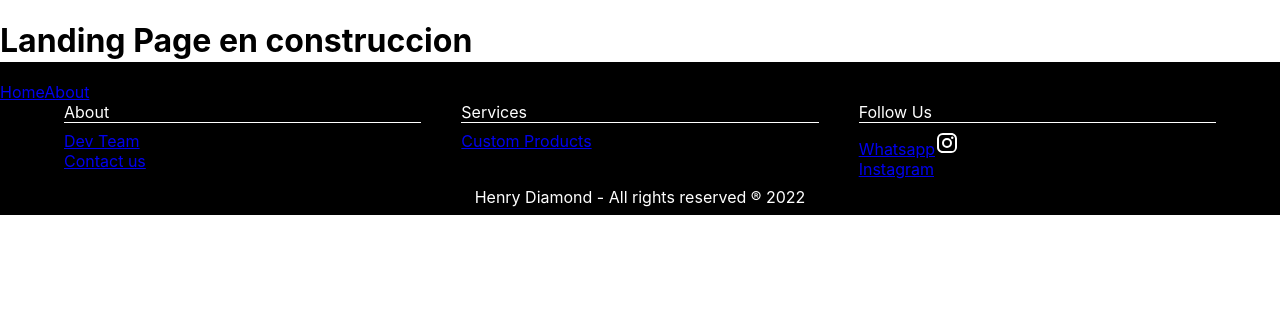
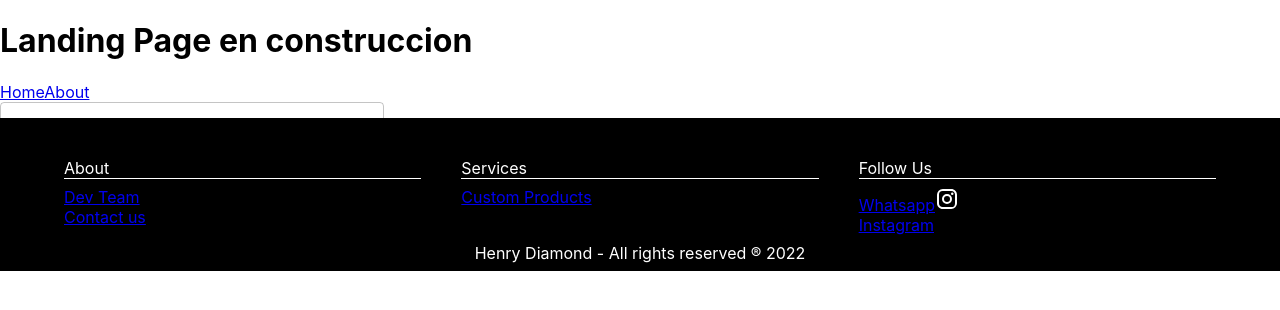
Before and after one commit to chuno-st/PF-G1-FRONTEND, a React (Create React App) app in the folder henry-diamond/: page / in a window 1280 px wide. Shown: the top 310 px of the page. Built offline with nearby package versions, Linux system fonts and the light colour scheme.

Commit message:
Merge rama footer + Filter

```diff
--- a/henry-diamond/src/components/Footer/Footer.jsx
+++ b/henry-diamond/src/components/Footer/Footer.jsx
@@ -1,12 +1,11 @@
 import * as React from 'react'
 
 import Container from '@mui/material/Container'
-
+import styles from './Footer.css'
 import Button from '@mui/material/Button';
 import Box from '@mui/material/Box';
 import Grid from '@mui/material/Grid'
 import { Link } from 'react-router-dom';
-import './Footer.css'
 import WhatsAppIcon from '@mui/icons-material/WhatsApp';
 import InstagramIcon from '@mui/icons-material/Instagram';
 //import Link from '@mui/material/Link';
@@ -15,7 +14,7 @@ import InstagramIcon from '@mui/icons-material/Instagram';
 
 export default function Footer (){
     return(
-        <footer>
+        <footer >
               <Box bgcolor='ActiveBorder' color='white'>
                 <Container>
                     <Grid container spacing={5}>
--- a/henry-diamond/src/components/Landing.jsx
+++ b/henry-diamond/src/components/Landing.jsx
@@ -1,6 +1,6 @@
 import { Link } from "react-router-dom";
 import Footer from "./Footer/Footer.jsx";
-
+import Filter from "./Filter"
 const Landing = () => {
   return (
     <>
@@ -12,8 +12,9 @@ const Landing = () => {
       </Link>
       <Link className="link" to="/About">About</Link>
     </div>
+    <Filter/>
     <div>
-      <Footer/>
+    <Footer/>
     </div>
 
 
```
Also changed, not shown: henry-diamond/src/components/Footer/Footer.css (line endings or trailing spaces).
